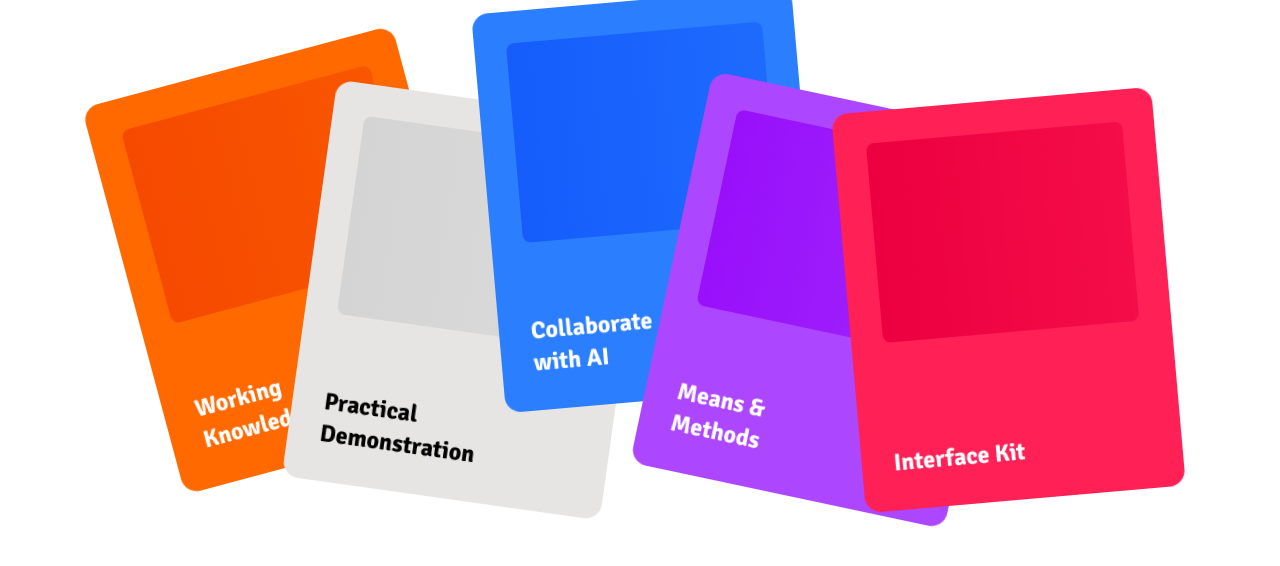
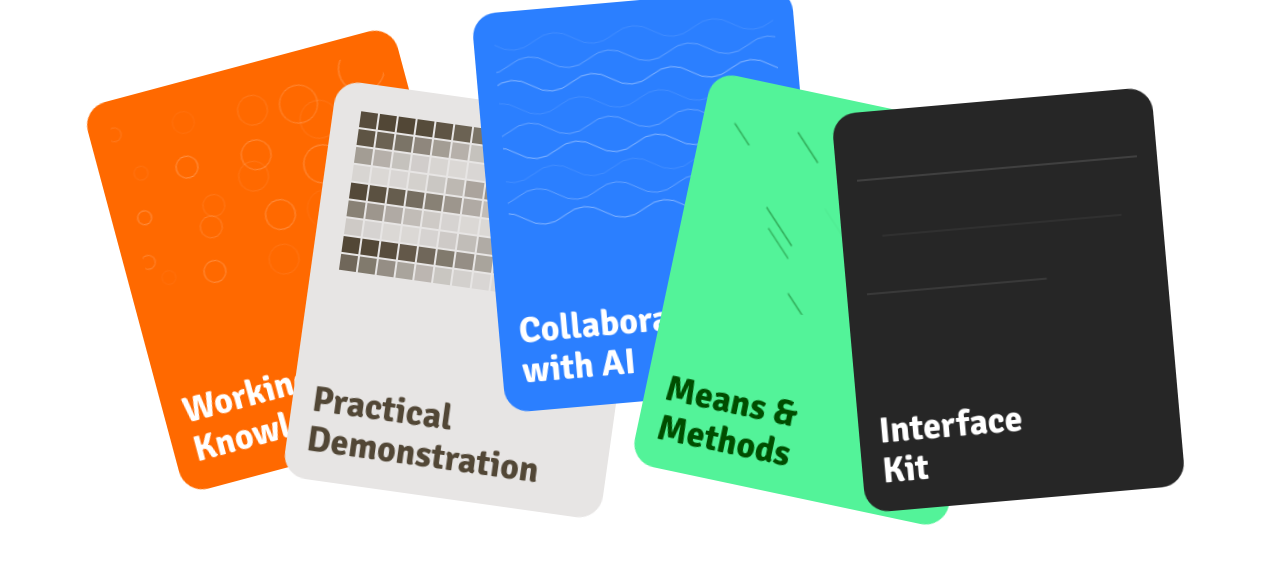
Before and after one commit to 2201monesh/design-component, a Next.js app: page / in a window 1280 px wide. Shown: the top 566 px of the page. Built offline with nearby package versions, Linux system fonts and the light colour scheme.

Commit message:
added skeleton animation on every card in animated cards component

```diff
--- a/app/globals.css
+++ b/app/globals.css
@@ -39,3 +39,52 @@ body {
   color: var(--foreground);
   font-family: Arial, Helvetica, sans-serif;
 }
+
+@keyframes github-pulse {
+  0%, 100% { opacity: 0.08; }
+  50% { opacity: 1; }
+}
+
+.github-square {
+  animation: github-pulse 3.5s ease-in-out infinite;
+}
+
+@keyframes scan-down {
+  0% { transform: translateY(-200px); opacity: 0; }
+  10% { opacity: 1; }
+  90% { opacity: 1; }
+  100% { transform: translateY(200px); opacity: 0; }
+}
+
+.scan-line {
+  animation: scan-down linear infinite;
+}
+
+@keyframes ring-pulse {
+  0%, 100% { opacity: 0.07; }
+  50% { opacity: 0.4; }
+}
+
+.ring-circle {
+  animation: ring-pulse ease-in-out infinite;
+}
+
+@keyframes wave-move {
+  0% { transform: translateX(0px); }
+  100% { transform: translateX(80px); }
+}
+
+.wave-line {
+  animation: wave-move linear infinite;
+}
+
+@keyframes shoot-star {
+  0%   { transform: translate(-20px, -20px); opacity: 0; }
+  15%  { opacity: 0.55; }
+  85%  { opacity: 0.4; }
+  100% { transform: translate(55px, 55px); opacity: 0; }
+}
+
+.shoot-star {
+  animation: shoot-star linear infinite;
+}
--- a/components/AnimatedCards.tsx
+++ b/components/AnimatedCards.tsx
@@ -23,7 +23,23 @@ const AnimatedCards = () => {
         {
             title: "Working Knowledge",
             description: "Practical skills and insights gained through hands-on experience that drive real-world problem solving.",
-            skeleton: <div className='w-full h-50 rounded-lg bg-gradient-to-r from-orange-600 to-orange-600/60'></div>,
+            skeleton: <div className='w-full h-50 rounded-2xl overflow-hidden'>
+                <svg className='w-full h-full' viewBox='0 0 320 200' preserveAspectRatio='xMidYMid slice'>
+                    {Array.from({length: 25}).map((_, i) => {
+                        const col = i % 5;
+                        const row = Math.floor(i / 5);
+                        const cx = 32 + col * 62 + (i % 3) * 8 - 8;
+                        const cy = 20 + row * 38 + (i % 4) * 6 - 6;
+                        const r = 7 + (i % 5) * 4;
+                        return (
+                            <circle key={i} cx={cx} cy={cy} r={r} stroke="white" strokeWidth="0.8" fill="none"
+                                className='ring-circle'
+                                style={{animationDuration: `${2.5 + (i % 5) * 0.45}s`, animationDelay: `${-(i * 0.35)}s`}}
+                            />
+                        );
+                    })}
+                </svg>
+            </div>,
             className: "bg-orange-500",
             config: {
                 y: -20,
@@ -35,8 +51,20 @@ const AnimatedCards = () => {
         {
             title: "Practical Demonstration",
             description: "Step-by-step walkthrough that showcase techniques and best practices in action.",
-            skeleton: <div className='w-full h-50 rounded-lg bg-gradient-to-r from-neutral-300 to-neutral-300/60'></div>,
-            className: "bg-stone-200 [&_h2]:text-black",
+            skeleton: <div className='w-full h-50 rounded-2xl overflow-hidden p-2 flex flex-col gap-[2px]'>
+                {Array.from({length: 9}).map((_, r) => (
+                    <div key={r} className='flex gap-[2px]'>
+                        {Array.from({length: 14}).map((_, c) => (
+                            <div
+                                key={c}
+                                className='github-square flex-1'
+                                style={{height: 16, backgroundColor: '#524736', animationDelay: `${(c * 0.15 + (r * 0.6 % 2)).toFixed(2)}s`}}
+                            />
+                        ))}
+                    </div>
+                ))}
+            </div>,
+            className: "bg-stone-200 [&_h2]:text-[#524736] [&_p]:text-[#524736]/60",
             config: {
                 y: 20,
                 x: 180,
@@ -47,7 +75,23 @@ const AnimatedCards = () => {
         {
             title: "Collaborate with AI",
             description: "Leverage artificial intelligence as a creative partner to enhance productivity and innovation",
-           skeleton: <div className='w-full h-50 rounded-lg bg-gradient-to-r from-blue-600 to-blue-600/60'></div>,
+           skeleton: <div className='w-full h-50 rounded-2xl overflow-hidden'>
+                <svg className='w-full h-full' viewBox='0 0 320 200' preserveAspectRatio='xMidYMid slice'>
+                    {[0,1,2,3,4,5,6,7,8].map((i) => (
+                        <g key={i} transform={`translate(0, ${12 + i * 22})`}>
+                            <path
+                                d="M -80 0 Q -60 -14 -40 0 Q -20 14 0 0 Q 20 -14 40 0 Q 60 14 80 0 Q 100 -14 120 0 Q 140 14 160 0 Q 180 -14 200 0 Q 220 14 240 0 Q 260 -14 280 0 Q 300 14 320 0 Q 340 -14 360 0 Q 380 14 400 0"
+                                stroke="white"
+                                strokeWidth="0.8"
+                                fill="none"
+                                strokeOpacity={0.15 + (i % 3) * 0.2}
+                                className='wave-line'
+                                style={{animationDuration: `${2 + (i % 4) * 0.4}s`, animationDelay: `${-(i * 0.3)}s`}}
+                            />
+                        </g>
+                    ))}
+                </svg>
+            </div>,
             className: "bg-blue-500",
             config: {
                 y: -80,
@@ -59,8 +103,24 @@ const AnimatedCards = () => {
         {
             title: "Means & Methods",
             description: "Proven strategies and methadologies that streamline workflows and optimize outcomes.",
-            skeleton: <div className='w-full h-50 rounded-lg bg-gradient-to-r from-purple-600 to-purple-600/60'></div>,
-            className: "bg-purple-500",
+            skeleton: <div className='w-full h-50 rounded-2xl overflow-hidden'>
+                <svg className='w-full h-full' viewBox='0 0 320 200' preserveAspectRatio='xMidYMid slice'>
+                    {Array.from({length: 14}).map((_, i) => {
+                        const x = 15 + (i % 5) * 62 + (i % 3) * 18;
+                        const y = 10 + Math.floor(i / 5) * 65 + (i % 4) * 12;
+                        const len = 18 + (i % 4) * 7;
+                        return (
+                            <line key={i}
+                                x1={x} y1={y} x2={x + len} y2={y + len}
+                                stroke="#004d00" strokeWidth="1.2" strokeLinecap="round"
+                                className='shoot-star'
+                                style={{animationDuration: `${2.2 + (i % 5) * 0.45}s`, animationDelay: `${-(i * 0.55).toFixed(2)}s`}}
+                            />
+                        );
+                    })}
+                </svg>
+            </div>,
+            className: "bg-[#53f399] [&_h2]:text-[#004d00] [&_p]:text-[#004d00]/60",
             config: {
                 y: 20,
                 x: 540,
@@ -71,8 +131,27 @@ const AnimatedCards = () => {
         {
             title: "Interface Kit",
             description: "A comprehensive collection of UI components and patterns for building beautiful interfaces.",
-            skeleton: <div className='w-full h-50 rounded-lg bg-gradient-to-r from-rose-600 to-rose-600/60'></div>,
-            className: "bg-rose-500",
+            skeleton: <div className='w-full h-50 rounded-2xl overflow-hidden'>
+                <svg className='w-full h-full' viewBox='0 0 320 200' preserveAspectRatio='xMidYMid slice'>
+                    {[
+                        {x1: 0,   x2: 320, opacity: 0.35, width: 0.7},
+                        {x1: 40,  x2: 280, opacity: 0.2,  width: 0.5},
+                        {x1: 0,   x2: 200, opacity: 0.3,  width: 0.6},
+                        {x1: 80,  x2: 320, opacity: 0.15, width: 0.5},
+                        {x1: 0,   x2: 320, opacity: 0.25, width: 0.7},
+                        {x1: 20,  x2: 240, opacity: 0.2,  width: 0.5},
+                        {x1: 0,   x2: 320, opacity: 0.3,  width: 0.6},
+                    ].map((line, i) => (
+                        <line key={i}
+                            x1={line.x1} y1={100} x2={line.x2} y2={100}
+                            stroke="white" strokeWidth={line.width} strokeOpacity={line.opacity}
+                            className='scan-line'
+                            style={{animationDuration: '4s', animationDelay: `${-(i * (4 / 7)).toFixed(2)}s`}}
+                        />
+                    ))}
+                </svg>
+            </div>,
+            className: "bg-neutral-800",
             config: {
                 y: 20,
                 x: 720,
@@ -134,12 +213,12 @@ const AnimatedCards = () => {
                     stiffness: 100,
                     damping: 15
                 }}
-                className={cn('w-80 p-8 rounded-2xl absolute inset-0 flex flex-col justify-between items-start overflow-hidden cursor-pointer', card.className)}>
+                className={cn('w-80 p-5 rounded-3xl absolute inset-0 flex flex-col justify-between items-start overflow-hidden cursor-pointer', card.className)}>
                     {card.skeleton}
                     <div>
-                      <motion.h2 layoutId={card.title + "title"} className='text-2xl max-w-40 text-white font-signika font-bold text-left'>{card.title}</motion.h2>
+                      <motion.h2 layoutId={card.title + "title"} className='text-4xl max-w-40 text-white font-signika font-bold text-left'>{card.title}</motion.h2>
                     <AnimatePresence mode='popLayout'>
-                      {isAnyCardActive() && (<motion.p
+                      {isCurrentActive(card) && (<motion.p
                        layoutId={card.title + "description"}
                        initial={{opacity: 0, x: 20, y:20, height: 0}}
                        animate={{opacity: 1, x: 0, y:0, height: 100}}
```
